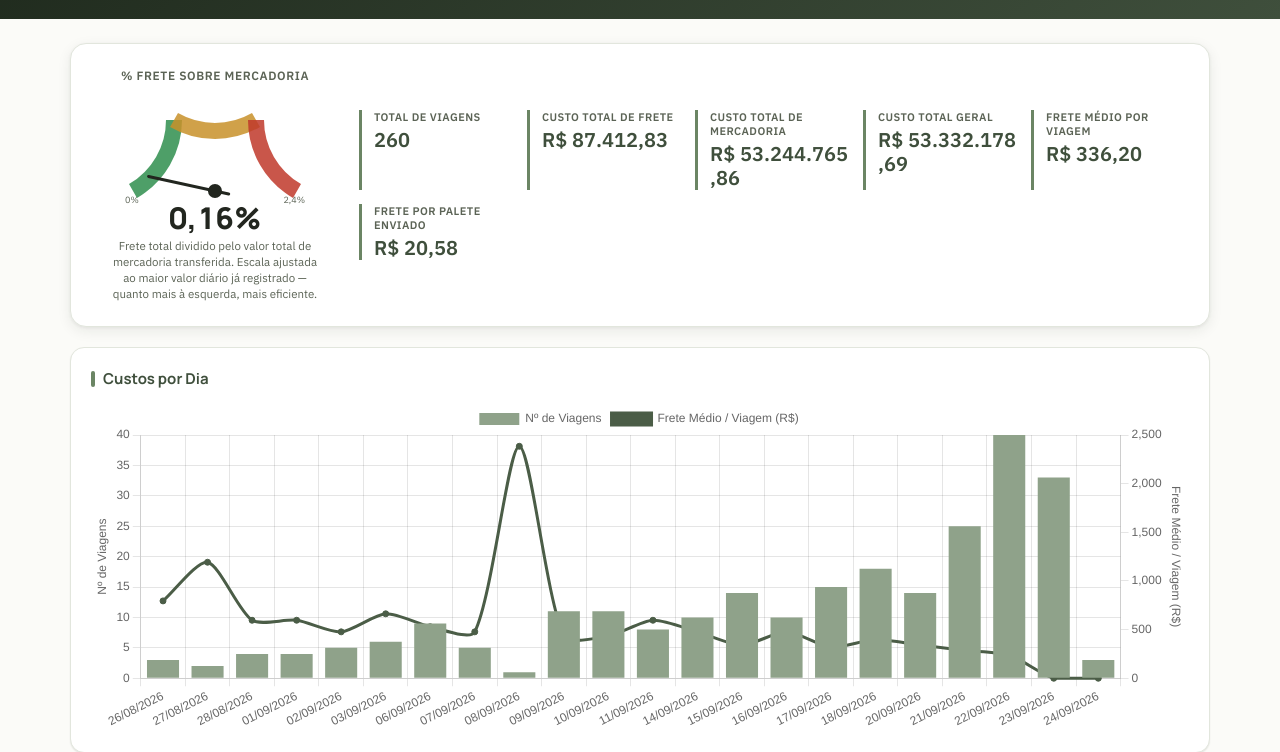
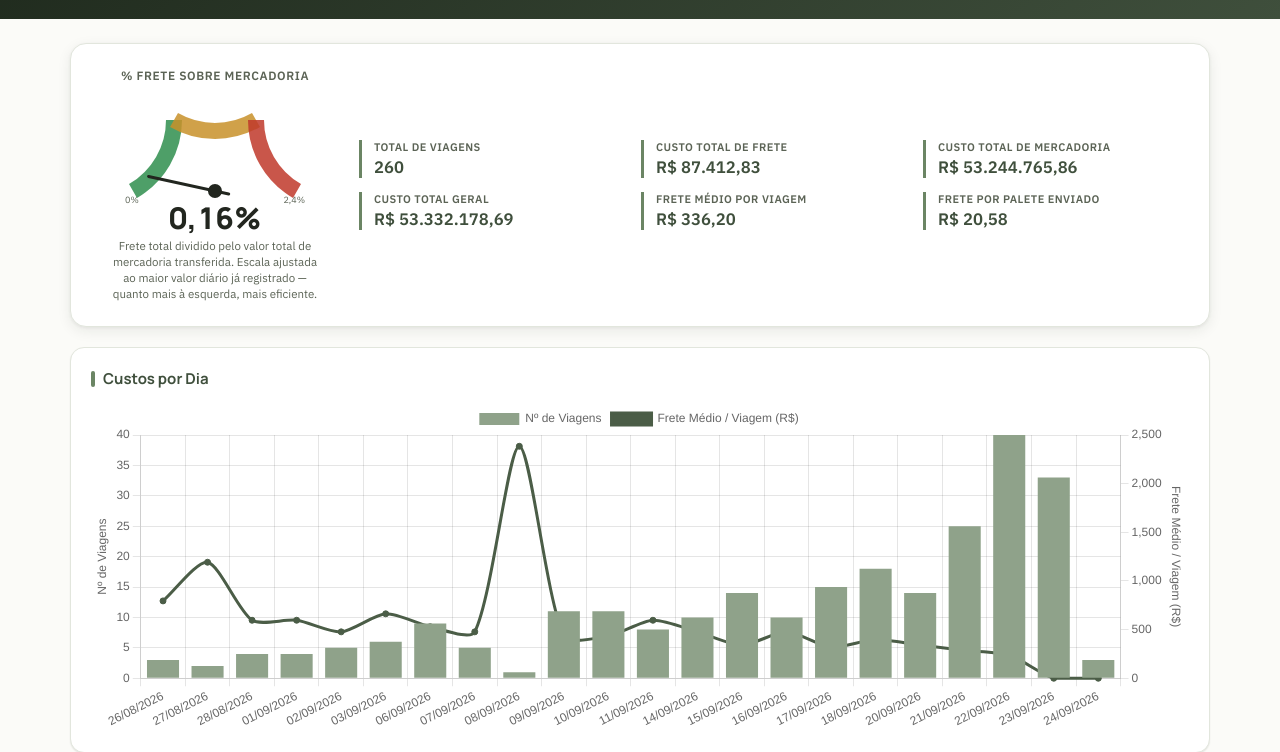
Before and after one commit to fabioviniciusssilva-png/dashboard-transferencias-mart, a website: page site/index.html in a window 1280 px wide. Shown: the part 84-836 px from the top of the page. Drawn offline with nearby package versions, Linux system fonts and the light colour scheme.

Commit message:
Numeros do hero ficam em uma linha so (nowrap + colunas mais largas)

```diff
--- a/site/style.css
+++ b/site/style.css
@@ -128,8 +128,8 @@ h1, h2, h3, .kpi-value, .gauge-value {
 
 .hero-stats {
   display: grid;
-  grid-template-columns: repeat(auto-fit, minmax(150px, 1fr));
-  gap: 14px;
+  grid-template-columns: repeat(auto-fit, minmax(210px, 1fr));
+  gap: 14px 20px;
   align-content: center;
 }
 .hero-stat {
@@ -146,12 +146,11 @@ h1, h2, h3, .kpi-value, .gauge-value {
   margin-bottom: 4px;
 }
 .hero-stat-value {
-  font-size: clamp(15px, 1.6vw, 20px);
+  font-size: clamp(14px, 1.3vw, 19px);
   font-weight: 800;
   color: var(--brand-800);
   line-height: 1.2;
-  white-space: normal;
-  overflow-wrap: break-word;
+  white-space: nowrap;
 }
 
 /* ---------- KPI grid ---------- */
```
